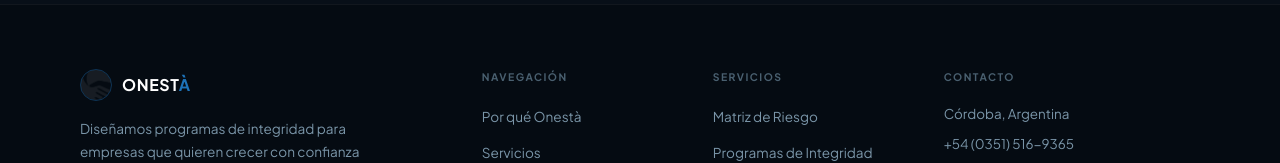
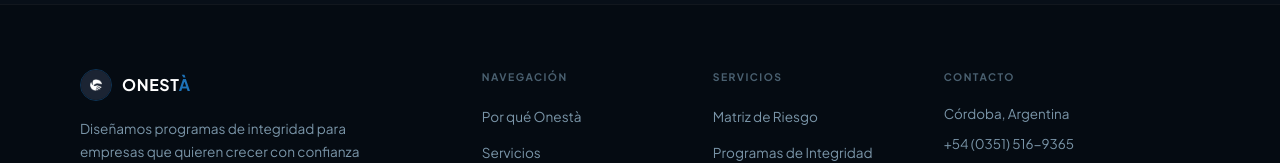
Before and after one commit to lalipognante/onesta-v2, a Next.js app in the folder onesta-v2/: page / in a window 1280 px wide. Shown: the part 7259-7422 px from the top of the page. Built offline with nearby package versions, Linux system fonts and the light colour scheme.

Commit message:
Replace footer logo image and update styles

```diff
--- a/onesta-v2/app/components/Footer.tsx
+++ b/onesta-v2/app/components/Footer.tsx
@@ -29,11 +29,11 @@ export default function Footer() {
                 flexShrink: 0,
               }}>
                 <Image
-                  src="/manosLogo2.png"
+                  src="/logoOnestaBlanco.jpg"
                   alt="Onestà logo"
                   width={32}
                   height={32}
-                  style={{ width: '100%', height: '100%', objectFit: 'cover', filter: 'invert(1)' }}
+                  style={{ width: '100%', height: '100%', objectFit: 'cover' }}
                 />
               </div>
               <span style={{
```
